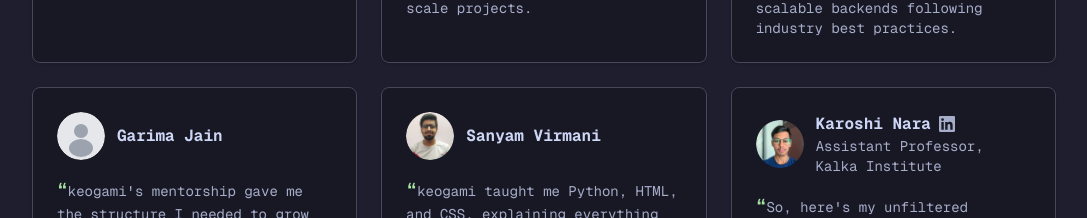
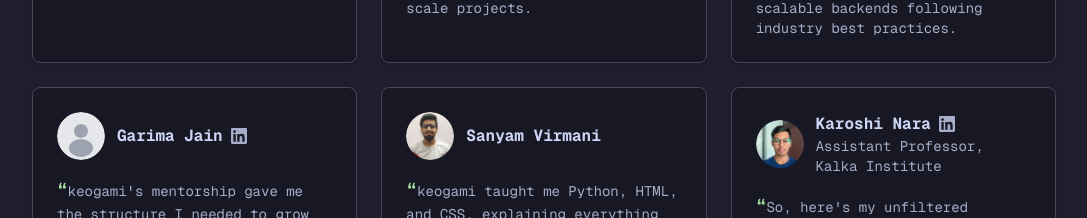
Before and after one commit to keogami/mentorship, a Next.js app: page / in a window 1280 px wide. Shown: the part 2040-2258 px from the top of the page, without its empty margins (96-1183 px from the left). Built offline with nearby package versions, Linux system fonts and the light colour scheme; no server answers.

Commit message:
chore: add garima's linkedin

```diff
--- a/src/components/landing/testimonials-section.tsx
+++ b/src/components/landing/testimonials-section.tsx
@@ -50,6 +50,7 @@ const testimonials: Testimoninial[] = [
   },
   {
     name: "Garima Jain",
+    linkedIn: "https://www.linkedin.com/in/garima-jain-250346218",
     quote:
       "keogami's mentorship gave me the structure I needed to grow as a developer. His patient guidance and clear explanations made even the toughest concepts feel approachable.",
   },
```
